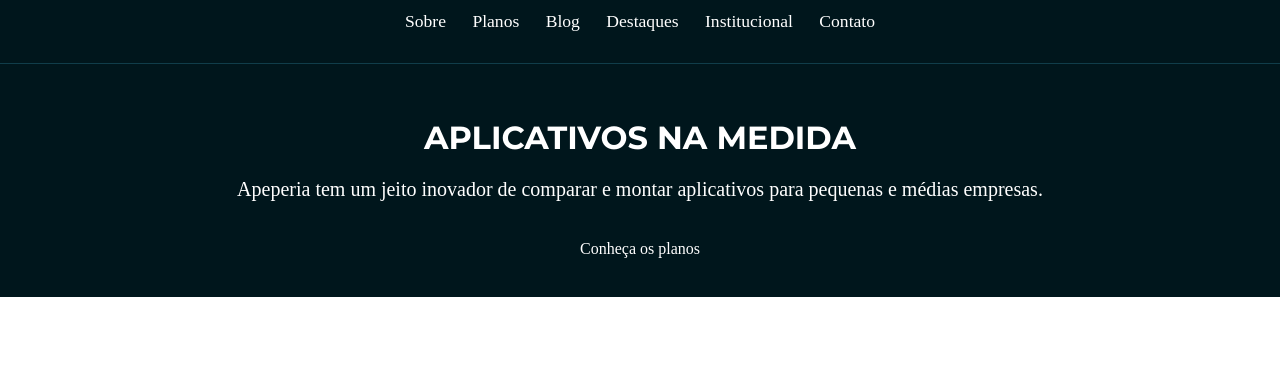
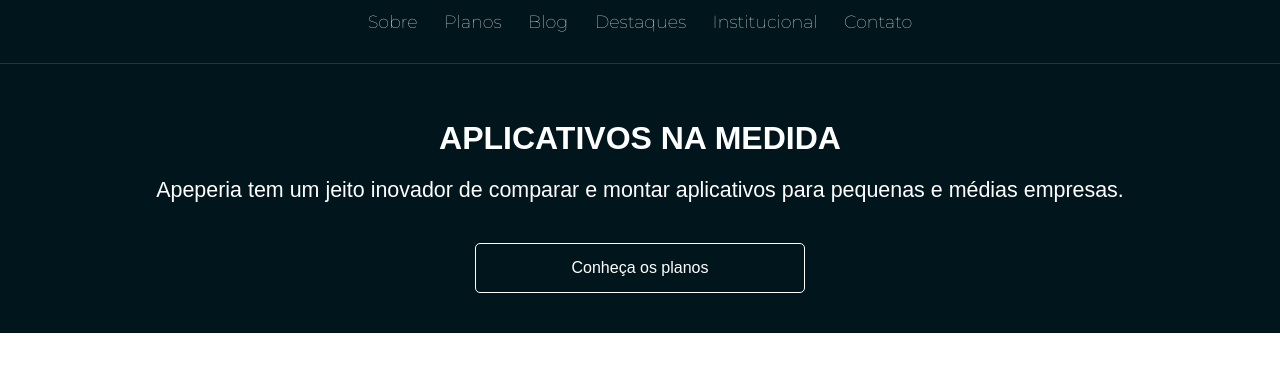
Before and after one commit to Edvaldojs22/Apeperia, a plain HTML site: page index.html in a window 1280 px wide. Shown: the part 74-446 px from the top of the page. Drawn offline with Linux system fonts and the light colour scheme.

Commit message:
atualizao de projeto

```diff
--- a/base.css
+++ b/base.css
@@ -1,3 +1,44 @@
+:root{
+   --branco: #ffffff;
+   --azul-claro: #DFE3E5;
+   --vermelho-forte: #B72E2E;
+   --cinza-escuro: #4F4C4C;
+   --cinza-claro: #F7F4F4;
+   --cinza-medio: #D9D9D9;
+
+   --fonte-link: #0084FF;
+   --fonte-cinza: #666;
+   --borda-cabecalho-mobile: #103D4A;
+   --bg-rodape: #333;
+   --bg-chamada-mobile: #00161C;
+
+   --planos-cartao-start: #56CCF2;
+   --planos-cartao-ultra: #B04CD9;
+   --planos-cartao-mega: #E33B3B;
+
+   --montserrat: 'Montserrat', sans-serif;
+}
+
+
 body{
-    font-family: 'Open Sans',sans-serif;
+font-family: var(--montserrat);
 }
+
+.container{
+    color: var(--branco);
+  padding: 0 6%;
+
+}
+
+.botao{
+    color: var(--branco);
+    display: block;
+    border: 1px solid var(--branco);
+    border-radius: 5px;
+    padding: 1rem 2rem;
+    width: 100%;
+    max-width: 330px;
+    box-sizing: border-box;
+    text-align: center;
+
+}
--- a/css/cabecalho.css
+++ b/css/cabecalho.css
@@ -1,5 +1,6 @@
 .cabecalho {
-    color: #FFF;
+
+    color: var(--branco);
 
     width: 100%;
 
@@ -7,7 +8,7 @@
 
     display: flex;
     flex-direction: column;
-    align-items: center;
+    align-items:center;
 
     padding-top: .75rem;
     padding-bottom: .75rem;
--- a/css/chamada.css
+++ b/css/chamada.css
@@ -3,17 +3,18 @@
     flex-direction: column;
     align-items: center;
 
-    color: #FFF;
+    color: var(--branco);
     text-align: center;
 
-    background-color: #00161C;
+    background-color:var(--bg-chamada-mobile);
 
     padding-top: 12.25rem;
     padding-bottom: 2.5rem;
 }
 
 .chamada__titulo {
-    font-family: 'Montserrat', serif;
+    color: var(--branco);
+    font-family:sans-serif;
     font-size: 2rem;
     font-weight: 700;
     text-transform: uppercase;
@@ -22,12 +23,15 @@
 }
 
 .chamada__texto {
-    font-size: 1.25rem;
+    color: var(--branco);
+    font-family: sans-serif;
+    font-size: 1.34rem;
     line-height: normal;
-
     margin: 0 auto 2.5rem;
 }
 
 .chamada__botao {
+    color: var(--branco);
+    font-family: sans-serif;
     width: 100%;
 }
--- a/index.html
+++ b/index.html
@@ -5,11 +5,11 @@
     <meta http-equiv="X-UA-Compatible" content="IE=edge">
     <meta name="viewport" content="width=device-width, initial-scale=1.0">
     <title>Home | Apeperia</title>
-    <link rel="stylesheet" href="https://fonts.googleapis.com/css2? family=Montserrat:wght@100;300;700&family=Open+Sans:wght@300;400;700&display=swap" rel="stylesheet">
-    <link rel="stylesheet" href="base.css">
+    <link href="https://fonts.googleapis.com/css2? family=Montserrat:ital,wght@0,100;0,700;1,400&display=swap" rel="stylesheet">
     <link rel="stylesheet" href="css/reset.css">
     <link rel="stylesheet" href="css/cabecalho.css">
     <link rel="stylesheet" href="css/chamada.css">
+    <link rel="stylesheet" href="base.css">
 </head>
 <body>
     <header class="cabecalho">
@@ -27,8 +27,8 @@
     </header>
     <main class="chamada ">
         <h1 class="chamada__titulo">Aplicativos Na Medida</h1>
-        <p class="chamada__texto">Apeperia tem um jeito inovador de comparar e montar aplicativos para pequenas e médias empresas.</p>
-        <a class="chamada__botao" href="">Conheça os planos</a>
+        <p class="chamada__texto container">Apeperia tem um jeito inovador de comparar e montar aplicativos para pequenas e médias empresas.</p>
+        <a class="chamada__botao botao" href="">Conheça os planos</a>
     </main>
 
 </body>
```
